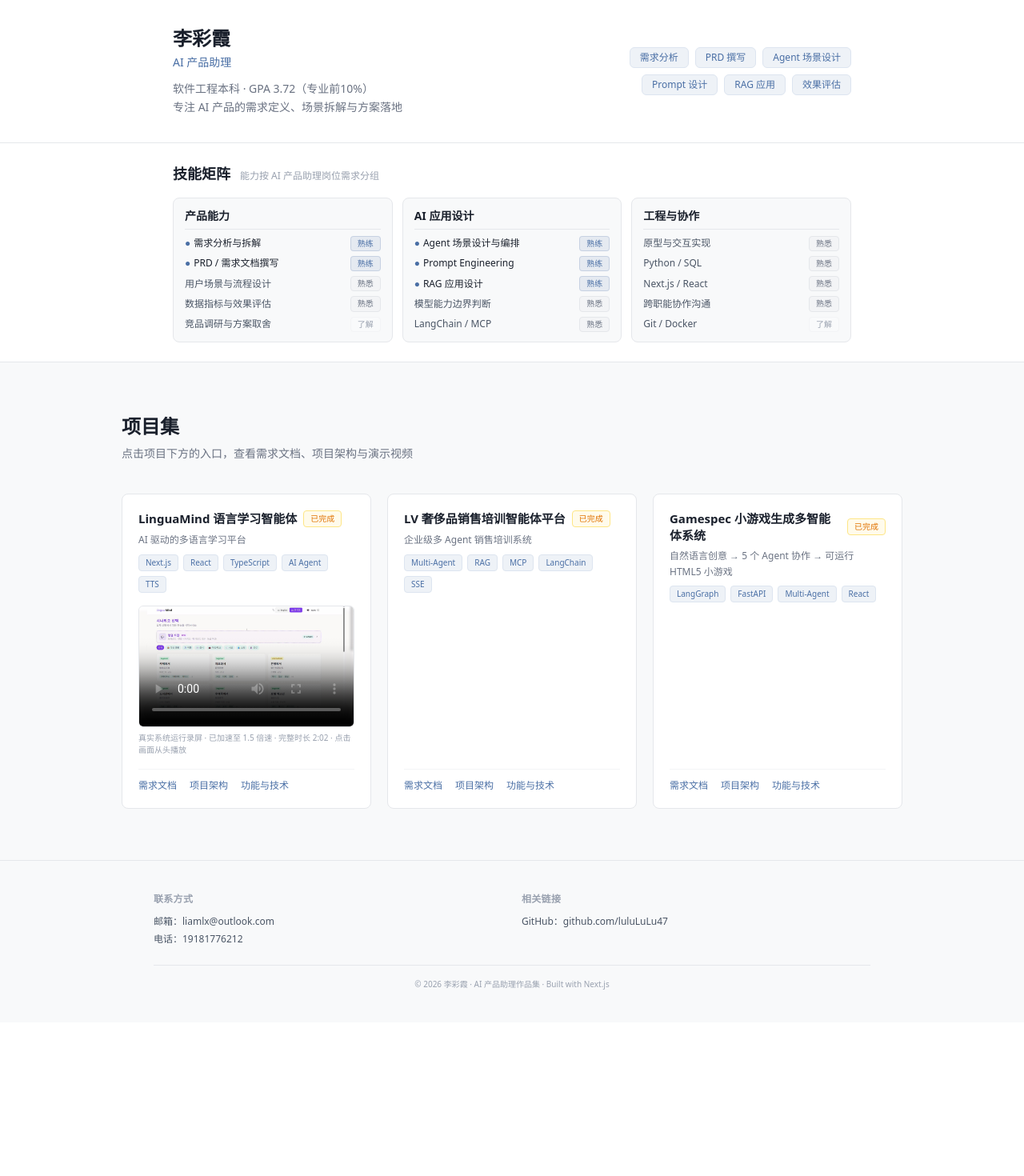
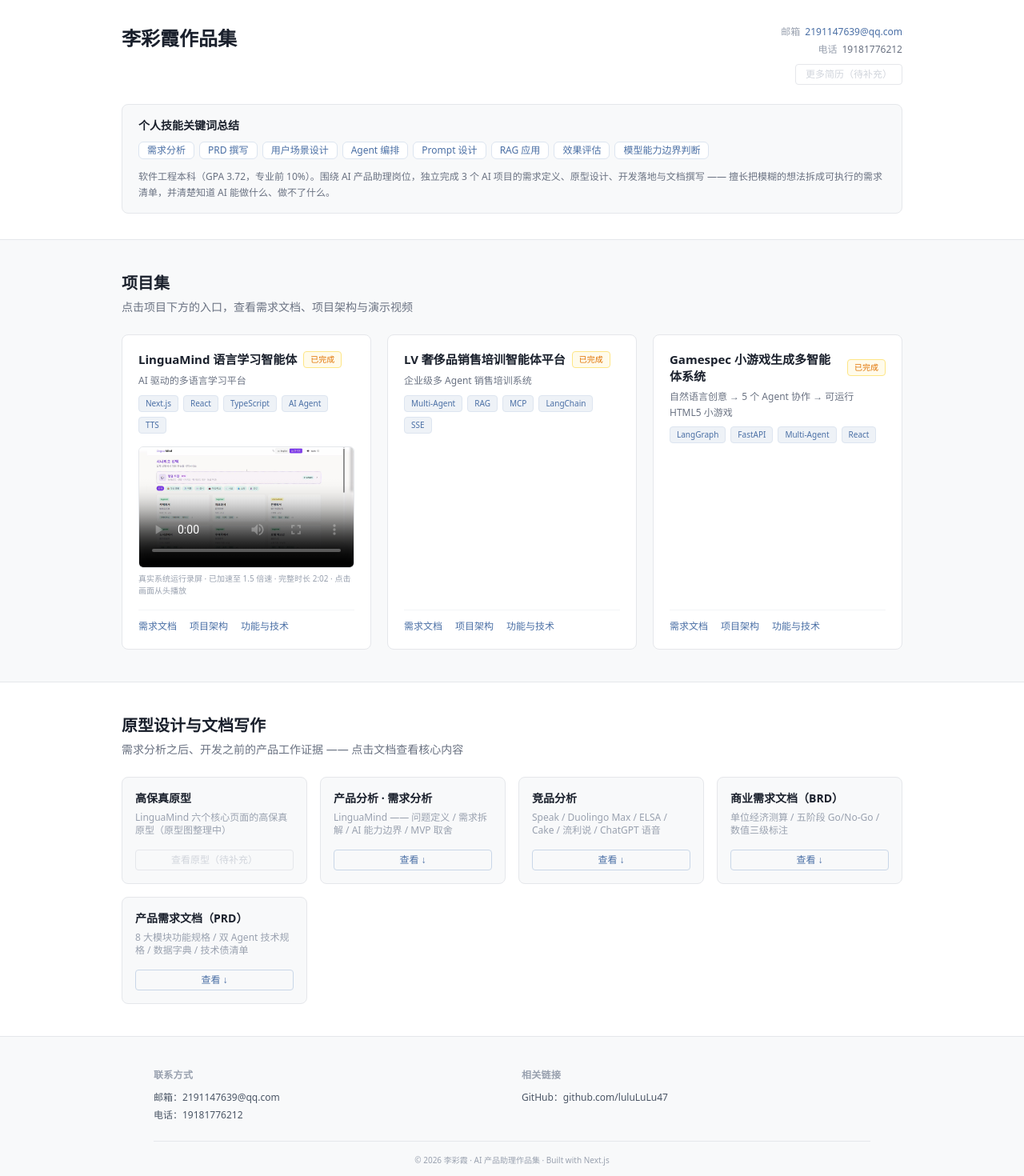
Before and after one commit to luluLuLu47/portfolio, a Next.js app: page /portfolio/ in a window 1280 px wide. Shown: the top 1470 px of the page at 80% size. Before the commit the page ends 1278 px from the top, so only its background shows below. Built offline with nearby package versions, Linux system fonts and the light colour scheme; grey boxes are pictures that could not be loaded.

Commit message:
feat: 按手绘布局稿重排首页 —— 标题式Hero+联系方式+更多简历按钮、技能关键词总结框、移除独立技能矩阵、新增原型设计与文档写作区块

```diff
--- a/src/app/page.tsx
+++ b/src/app/page.tsx
@@ -2,7 +2,7 @@
 
 import { useState } from "react";
 import Hero from "@/components/Hero";
-import SkillsMatrix from "@/components/SkillsMatrix";
+import DocsSection from "@/components/DocsSection";
 import ProjectCard, { type ProjectEntry } from "@/components/ProjectCard";
 import ProjectModal, { type ProjectDetail, type ProjectTab } from "@/components/ProjectModal";
 import Footer from "@/components/Footer";
@@ -435,31 +435,20 @@ export default function Home() {
     <main className="min-h-screen bg-[#f8f9fa] text-[#2d3748]">
       <Hero />
 
-      {/* Skills Matrix */}
-      <SkillsMatrix />
-
-      {/* 项目集 —— 3 列网格 + 查看更多 */}
-      <section id="projects" className="max-w-5xl mx-auto px-6 py-16 scroll-mt-20">
-        <h2 className="text-2xl font-bold mb-2 text-[#1a202c]">项目集</h2>
-        <p className="text-gray-500 mb-10 text-sm">点击项目下方的入口，查看需求文档、项目架构与演示视频</p>
+      {/* 项目集 —— 3 列网格 */}
+      <section id="projects" className="max-w-5xl mx-auto px-6 py-10 scroll-mt-20">
+        <h2 className="text-xl font-bold mb-1.5 text-[#1a202c]">项目集</h2>
+        <p className="text-gray-500 mb-6 text-sm">点击项目下方的入口，查看需求文档、项目架构与演示视频</p>
 
         <div className="grid md:grid-cols-2 lg:grid-cols-3 gap-5">
           {visible.map((entry) => (
             <ProjectCard key={entry.id} project={entry} onOpen={openProject} />
           ))}
         </div>
+      </section>
 
-        {!showAll && entries.length > 3 && (
-          <div className="text-center mt-10">
-            <button
-              onClick={() => setShowAll(true)}
-              className="px-6 py-2.5 rounded-md border border-[#c9d7e8] bg-white text-sm text-[#4a6fa5] hover:bg-[#f6f9fc] transition-colors"
-            >
-              查看更多项目（还有 {entries.length - 3} 个）↓
-            </button>
-          </div>
-        )}
-      </section>
+      {/* 原型设计与文档写作 */}
+      <DocsSection />
 
       {/* Footer */}
       <Footer />
--- /dev/null
+++ b/src/components/DocsSection.tsx
@@ -0,0 +1,201 @@
+"use client";
+
+import { useState } from "react";
+
+interface DocItem {
+  id: string;
+  title: string;
+  subtitle: string;
+  sections: { title: string; points: string[] }[];
+}
+
+const DOCS: DocItem[] = [
+  {
+    id: "req",
+    title: "产品分析 · 需求分析",
+    subtitle: "LinguaMind —— 问题定义 / 需求拆解 / AI 能力边界 / MVP 取舍",
+    sections: [
+      {
+        title: "问题定义：三类现有方案的能力断层",
+        points: [
+          "题库型（多邻国、百词斩）：限于预设题库，只能做「被安排」的练习，无法自由表达",
+          "词典/资料型（有道、沪江）：单向输入，无交互、无针对个人的反馈",
+          "通用 AI 聊天（ChatGPT）：能自由对话但非教学导向，不判断水平、不懂纠错时机",
+          "核心矛盾：「自由输出」与「教学式反馈」是互斥项",
+        ],
+      },
+      {
+        title: "AI 能力边界（三次关键取舍）",
+        points: [
+          "RAG → Prompt 注入：MVP 知识仅几十条静态规则，上 RAG 属过度设计",
+          "纠错时机 LLM 自主判断 → 规则兜底：保证行为可预期",
+          "发音评估主动降级承诺：非声学评测，界面标「参考」而非权威评分",
+        ],
+      },
+      {
+        title: "MVP 取舍记录",
+        points: [
+          "页面 9 → 5：聚焦核心链路",
+          "语言砍掉日语：先验证英/韩双链路可迁移性",
+          "模型混合调度：月成本从数百元降至 ¥1-2 量级",
+        ],
+      },
+    ],
+  },
+  {
+    id: "competitor",
+    title: "竞品分析",
+    subtitle: "Speak / Duolingo Max / ELSA / Cake / 流利说 / ChatGPT 语音",
+    sections: [
+      {
+        title: "竞争格局结论",
+        points: [
+          "巨头强在语音链路成熟度与留存激励，我们全面正面对抗不现实",
+          "唯一领先维度：结构化沉淀（错误画像、学习报告）—— 资源应压在这一列",
+          "差异化定位：不做「更好的题库」，做「有教学策略的语言私教」",
+        ],
+      },
+      {
+        title: "被碾压风险评估",
+        points: [
+          "通用大模型持续进化会吞噬基础对话功能 → 壁垒必须建在教学策略与个人数据沉淀上",
+          "语音评测短期内无法与专业方案对抗 → 主动降级承诺，不硬碰",
+        ],
+      },
+    ],
+  },
+  {
+    id: "brd",
+    title: "商业需求文档（BRD）",
+    subtitle: "单位经济测算 / 五阶段 Go/No-Go / 数值三级标注",
+    sections: [
+      {
+        title: "单位经济",
+        points: [
+          "重度使用端月成本约 ¥3.83（模型调用估算），毛利率 85% 以上",
+          "所有数字按【实】可核实 /【算】可推导 /【假】纯假设 三级标注，不编造商业数据",
+        ],
+      },
+      {
+        title: "Go/No-Go 决策点",
+        points: [
+          "按功能验证 → 留存验证 → 付费验证 → 规模化 → 商业化五阶段推进",
+          "每阶段设可量化阈值（如次周留存 ≥ 35%），未达即停，不追加投入",
+        ],
+      },
+    ],
+  },
+  {
+    id: "prd",
+    title: "产品需求文档（PRD）",
+    subtitle: "8 大模块功能规格 / 双 Agent 技术规格 / 数据字典 / 技术债清单",
+    sections: [
+      {
+        title: "文档特点",
+        points: [
+          "基于代码库静态扫描写实现基线，如实标注「已实现 / 部分实现 / 未实现」",
+          "含已知技术债清单 TD-01~07（如双 Agent 实际为串行、批改失败时的降级显示）",
+          "SSE 协议、数据字典、埋点方案到接口级细节",
+        ],
+      },
+      {
+        title: "为什么把技术债写进 PRD",
+        points: [
+          "能主动写出「批改失败时会谎报满分」这类问题，比一份完美 PRD 更可信",
+          "每个技术债都有修复方向与触发条件，是迭代计划而非缺陷隐瞒",
+        ],
+      },
+    ],
+  },
+];
+
+export default function DocsSection() {
+  const [active, setActive] = useState<DocItem | null>(null);
+
+  return (
+    <section className="border-t border-gray-200 bg-white">
+      <div className="max-w-5xl mx-auto px-6 py-10">
+        <h2 className="text-xl font-bold mb-1.5 text-[#1a202c]">原型设计与文档写作</h2>
+        <p className="text-gray-500 mb-6 text-sm">
+          需求分析之后、开发之前的产品工作证据 —— 点击文档查看核心内容
+        </p>
+
+        <div className="grid md:grid-cols-2 lg:grid-cols-4 gap-4">
+          {/* 原型 —— 素材就绪后接入 */}
+          <div className="rounded-lg border border-gray-200 bg-[#f8f9fa] p-4 flex flex-col">
+            <h3 className="text-sm font-semibold text-[#1a202c]">高保真原型</h3>
+            <p className="text-xs text-gray-400 mt-1.5 mb-4 flex-1">
+              LinguaMind 六个核心页面的高保真原型（原型图整理中）
+            </p>
+            <span className="text-xs px-2.5 py-1 rounded border border-gray-200 text-gray-300 text-center cursor-default">
+              查看原型（待补充）
+            </span>
+          </div>
+
+          {DOCS.map((doc) => (
+            <div
+              key={doc.id}
+              className="rounded-lg border border-gray-200 bg-[#f8f9fa] p-4 flex flex-col"
+            >
+              <h3 className="text-sm font-semibold text-[#1a202c]">{doc.title}</h3>
+              <p className="text-xs text-gray-400 mt-1.5 mb-4 flex-1">{doc.subtitle}</p>
+              <button
+                onClick={() => setActive(doc)}
+                className="text-xs px-2.5 py-1 rounded border border-[#c9d7e8] text-[#4a6fa5] hover:bg-[#eef2f7] transition-colors"
+              >
+                查看 ↓
+              </button>
+            </div>
+          ))}
+        </div>
+      </div>
+
+      {/* 文档弹窗 */}
+      {active && (
+        <div
+          className="fixed inset-0 z-50 flex items-center justify-center bg-black/40 p-4"
+          onClick={() => setActive(null)}
+        >
+          <div
+            className="bg-white rounded-xl max-w-xl w-full max-h-[80vh] overflow-y-auto p-6"
+            onClick={(e) => e.stopPropagation()}
+          >
+            <div className="flex items-start justify-between mb-4">
+              <div>
+                <h3 className="text-lg font-bold text-[#1a202c]">{active.title}</h3>
+                <p className="text-xs text-gray-400 mt-1">{active.subtitle}</p>
+              </div>
+              <button
+                onClick={() => setActive(null)}
+                className="text-gray-400 hover:text-gray-600 text-xl leading-none"
+              >
+                ×
+              </button>
+            </div>
+            <div className="space-y-4">
+              {active.sections.map((sec) => (
+                <div key={sec.title}>
+                  <p className="text-sm font-medium text-[#1a202c] mb-1.5">{sec.title}</p>
+                  <ul className="space-y-1.5">
+                    {sec.points.map((p, i) => (
+                      <li
+                        key={i}
+                        className="flex items-start gap-1.5 text-xs text-gray-600 leading-relaxed"
+                      >
+                        <span className="text-[#4a6fa5] mt-0.5">·</span>
+                        <span>{p}</span>
+                      </li>
+                    ))}
+                  </ul>
+                </div>
+              ))}
+            </div>
+            <p className="text-[10px] text-gray-300 mt-5">
+              完整版文档（含全部细节）面试时可现场展示
+            </p>
+          </div>
+        </div>
+      )}
+    </section>
+  );
+}
--- a/src/components/Footer.tsx
+++ b/src/components/Footer.tsx
@@ -7,7 +7,7 @@ export default function Footer() {
           <div>
             <h4 className="text-xs font-semibold text-gray-400 uppercase tracking-wide mb-3">联系方式</h4>
             <ul className="space-y-1.5 text-xs text-gray-600">
-              <li>邮箱：<a href="mailto:liamlx@outlook.com" className="hover:text-[#4a6fa5] transition-colors">liamlx@outlook.com</a></li>
+              <li>邮箱：<a href="mailto:2191147639@qq.com" className="hover:text-[#4a6fa5] transition-colors">2191147639@qq.com</a></li>
               <li>电话：19181776212</li>
             </ul>
           </div>
--- a/src/components/Hero.tsx
+++ b/src/components/Hero.tsx
@@ -1,31 +1,68 @@
+const RESUME_URL = ""; // 简历 PDF 就绪后填 "/resume.pdf"
+
 export default function Hero() {
   return (
     <header className="border-b border-gray-200 bg-white">
-      {/* Top bar */}
-      <div className="max-w-4xl mx-auto px-6 py-8">
-        <div className="flex items-center justify-between gap-8">
-          {/* Left: Name + title */}
-          <div>
-            <h1 className="text-2xl font-bold text-[#1a202c] mb-1">李彩霞</h1>
-            <p className="text-[#4a6fa5] font-medium text-sm mb-3">AI 产品助理</p>
-            <p className="text-gray-500 text-sm leading-relaxed max-w-md">
-              软件工程本科 · GPA 3.72（专业前10%）
-              <br />
-              专注 AI 产品的需求定义、场景拆解与方案落地
+      <div className="max-w-5xl mx-auto px-6 py-8">
+        {/* 顶栏：标题 + 联系方式 */}
+        <div className="flex items-start justify-between gap-6">
+          <h1 className="text-2xl font-bold text-[#1a202c]">李彩霞作品集</h1>
+
+          <div className="flex flex-col items-end gap-1.5 text-xs text-gray-500">
+            <p>
+              <span className="text-gray-400 mr-1.5">邮箱</span>
+              <a href="mailto:2191147639@qq.com" className="text-[#4a6fa5] hover:underline">
+                2191147639@qq.com
+              </a>
             </p>
+            <p>
+              <span className="text-gray-400 mr-1.5">电话</span>
+              <span>19181776212</span>
+            </p>
+            {RESUME_URL ? (
+              <a
+                href={RESUME_URL}
+                target="_blank"
+                rel="noopener noreferrer"
+                className="mt-1 px-3 py-1 rounded border border-[#c9d7e8] text-[#4a6fa5] hover:bg-[#f6f9fc] transition-colors"
+              >
+                更多简历 ↓
+              </a>
+            ) : (
+              <span className="mt-1 px-3 py-1 rounded border border-gray-200 text-gray-300 cursor-default">
+                更多简历（待补充）
+              </span>
+            )}
           </div>
+        </div>
 
-          {/* Right: Quick tags */}
-          <div className="flex flex-wrap gap-2 justify-end max-w-[280px]">
-            {["需求分析", "PRD 撰写", "Agent 场景设计", "Prompt 设计", "RAG 应用", "效果评估"].map((tag) => (
+        {/* 个人技能关键词总结 */}
+        <div className="mt-6 rounded-lg border border-gray-200 bg-[#f8f9fa] px-5 py-4">
+          <h2 className="text-sm font-semibold text-[#1a202c] mb-2.5">个人技能关键词总结</h2>
+          <div className="flex flex-wrap gap-1.5 mb-3">
+            {[
+              "需求分析",
+              "PRD 撰写",
+              "用户场景设计",
+              "Agent 编排",
+              "Prompt 设计",
+              "RAG 应用",
+              "效果评估",
+              "模型能力边界判断",
+            ].map((tag) => (
               <span
                 key={tag}
-                className="px-3 py-1 text-xs rounded-md bg-[#eef2f7] text-[#4a6fa5] border border-[#dde5f0]"
+                className="px-2.5 py-0.5 text-xs rounded-md bg-white text-[#4a6fa5] border border-[#dde5f0]"
               >
                 {tag}
               </span>
             ))}
           </div>
+          <p className="text-xs text-gray-500 leading-relaxed">
+            软件工程本科（GPA 3.72，专业前 10%）。围绕 AI 产品助理岗位，独立完成 3 个 AI
+            项目的需求定义、原型设计、开发落地与文档撰写 ——
+            擅长把模糊的想法拆成可执行的需求清单，并清楚知道 AI 能做什么、做不了什么。
+          </p>
         </div>
       </div>
     </header>
```
